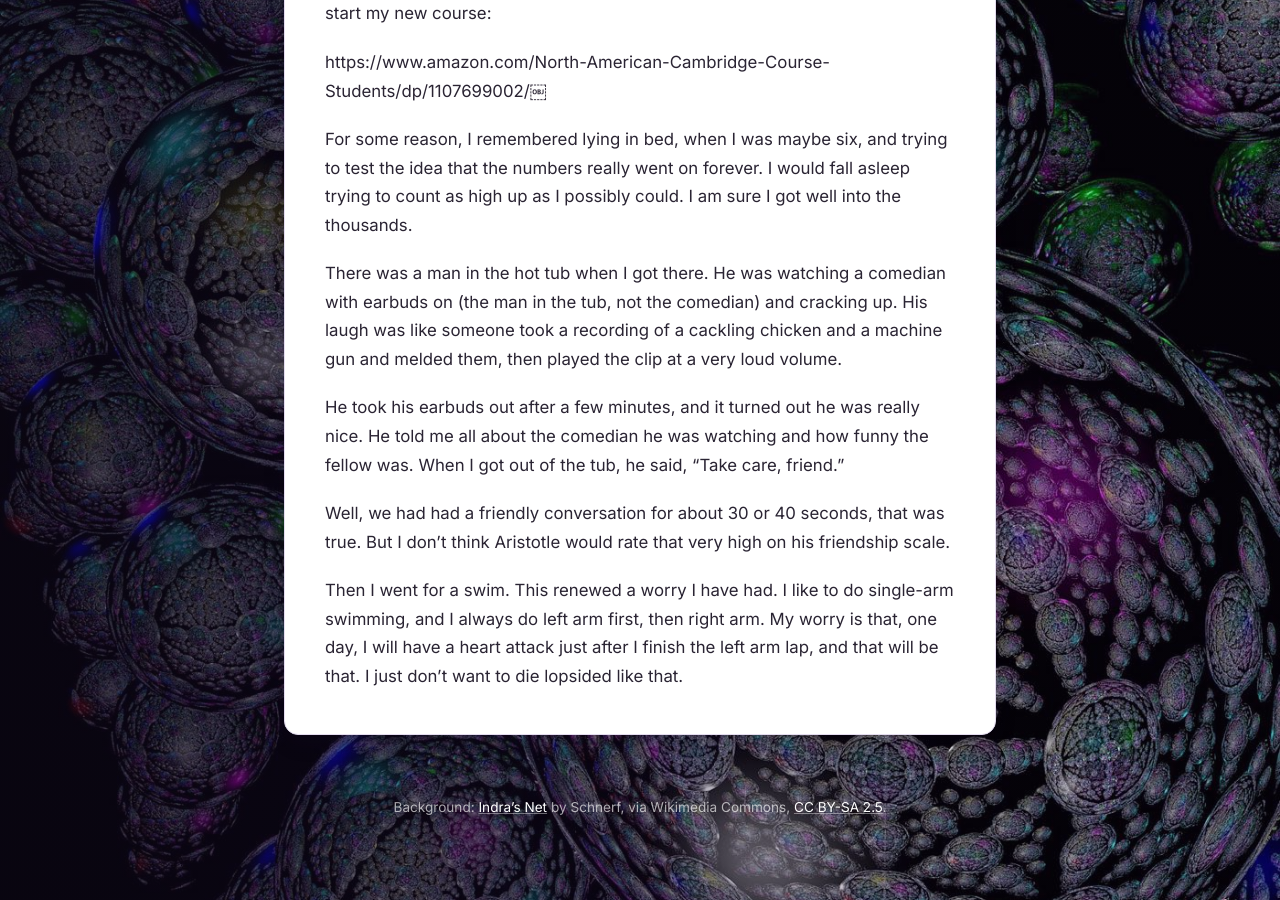
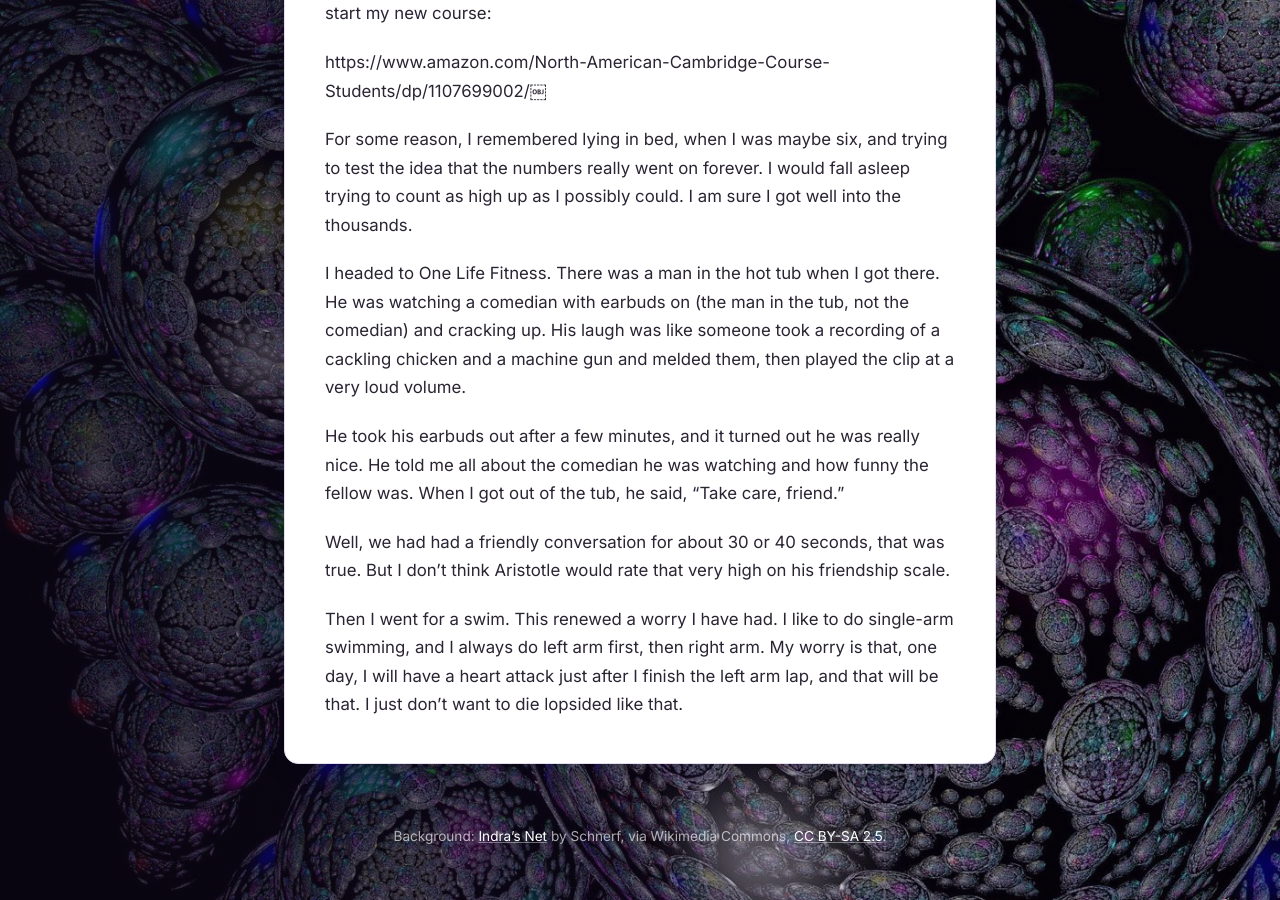
Before and after one commit to gcallah/gcallah.github.io, a Jekyll site: the page built from _posts/2026-10-22-journal0002.md, in a window 1280 px wide and 900 px high, scrolled down 1298 px. Built offline with Jekyll 4.4.1, drawn with Linux system fonts in a browser that asks for light colours; our own code applies the rules of GitHub Pages for plain Markdown files.

Commit message:
Added going to the gym.

```diff
--- a/_posts/2026-10-22-journal0002.md
+++ b/_posts/2026-10-22-journal0002.md
@@ -45,6 +45,7 @@ test the idea that the numbers really went on forever. I would fall asleep
 trying to count as high up as I possibly could. I am sure I got well into the
 thousands.
 
+I headed to One Life Fitness.
 There was a man in the hot tub when I got there. He was watching a comedian with
 earbuds on (the man in the tub, not the comedian) and cracking up. His laugh was
 like someone took a recording of a cackling chicken and a machine gun and melded
```
